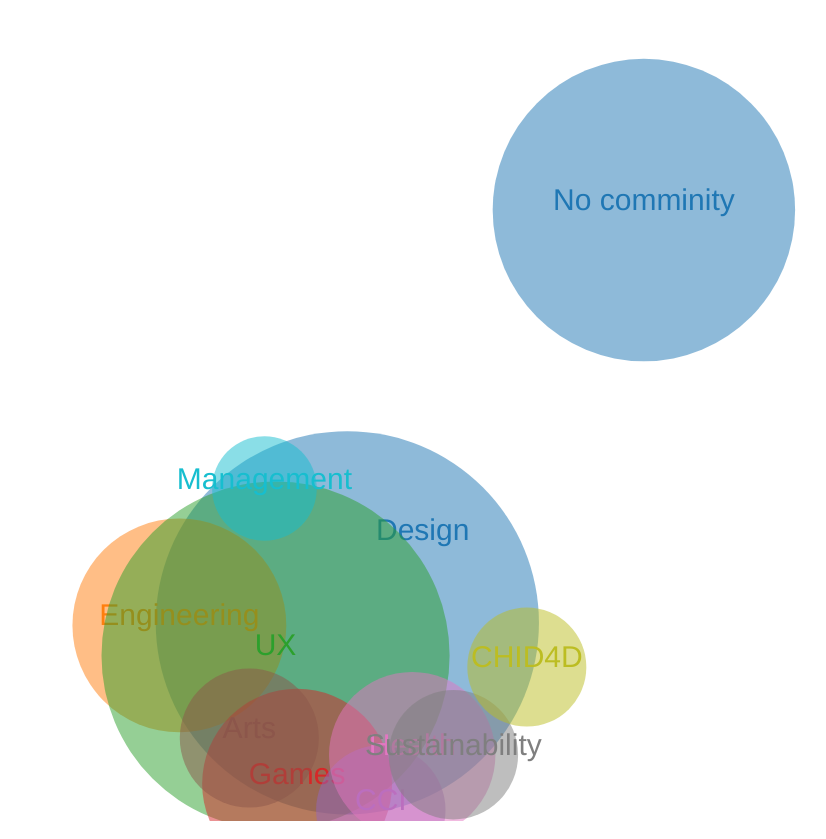
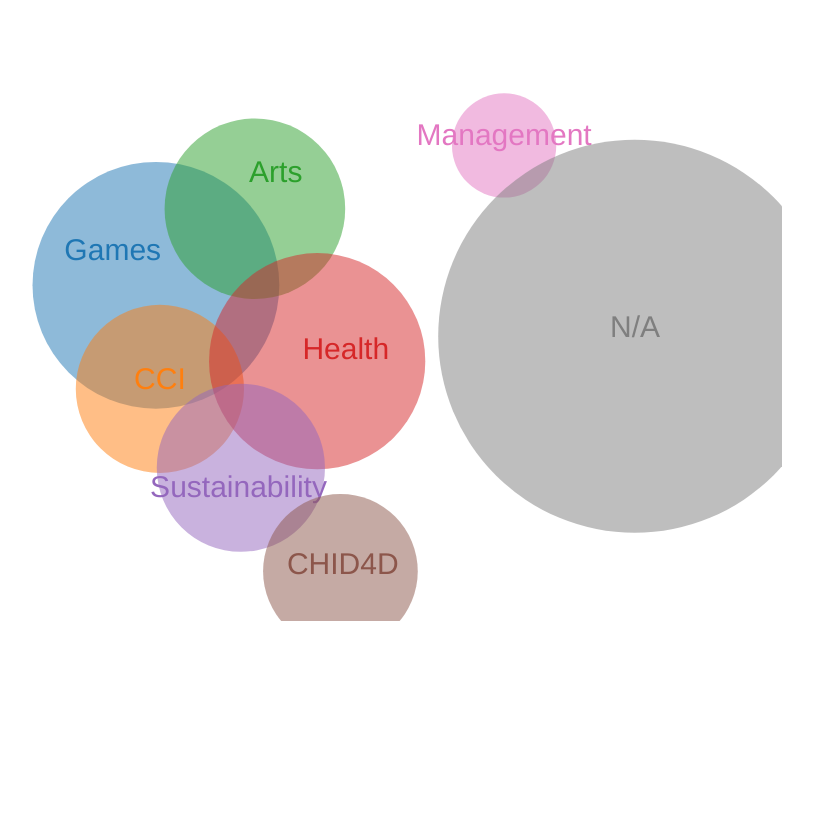
Before and after one commit to HCID/Design-Project---HVP, a plain HTML site: page examples/venn.html in a window 1280 px wide. Shown: the part 68-907 px from the top of the page, without its empty margins (258-1084 px from the left). After the commit the page ends 800 px from the top, so only its background shows below. Drawn offline with Linux system fonts and the light colour scheme.

Commit message:
Gravity fixes and venn diagrams

```diff
--- a/examples/venn.html
+++ b/examples/venn.html
@@ -37,107 +37,90 @@ table {
 <script type="text/javascript">
 
 // Initialize data
-var groups = ["Design", "Engineering", "UX", "Games", "CCI", "Arts", "Health", "Sustainability", "CHID4D", "Management", "No comminity"];
+var groups = ["Games", "CCI", "Arts", "Health", "Sustainability", "CHID4D", "Management", "N/A"];
 var data = [];
-for (var i=0; i<Math.pow(2, 11); i++)
+for (var i=0; i<Math.pow(2, 8); i++)
     data[i] = 0;
 
-var A=0, B=1, C=2, D=3, E=4, F=5, G=6, H=7, I=8, J=9, K=10;
-data[1<<A] = 68;
-data[1<<B] = 21;
-data[1<<C] = 45;
-data[1<<D] = 7;
-data[1<<E] = 6;
-data[1<<F] = 3;
-data[1<<G] = 17;
-data[1<<H] = 7;
+var D=0, E=1, F=2, G=3, H=4, I=5, J=6, K=7;
+
+data[1<<D] = 22;
+data[1<<E] = 7;
+data[1<<F] = 8;
+data[1<<G] = 20;
+data[1<<H] = 11;
 data[1<<I] = 11;
-data[1<<J] = 1;
+data[1<<J] = 6;
 data[1<<K] = 142;
 
-data[1<<A|1<<C] = 54;
-data[1<<C|1<<D] = 3;
-data[1<<B|1<<C] = 8;
-data[1<<A|1<<H] = 4;
-data[1<<A|1<<F] = 4;
-data[1<<B|1<<F] = 1;
-data[1<<J|1<<C] = 5;
-data[1<<C|1<<G] = 3;
-data[1<<C|1<<E] = 1;
-data[1<<A|1<<B] = 6;
-data[1<<A|1<<I] = 5;
-data[1<<G|1<<H] = 1;
-data[1<<A|1<<G] = 4;
-data[1<<D|1<<E] = 3;
-data[1<<A|1<<E] = 3;
-data[1<<C|1<<I] = 1;
-data[1<<D|1<<H] = 1;
-data[1<<B|1<<D] = 2;
-data[1<<A|1<<D] = 4;
-data[1<<C|1<<H] = 1;
-data[1<<G|1<<D] = 2;
-data[1<<H|1<<F] = 1;
-data[1<<A|1<<J] = 2;
-data[1<<H|1<<I] = 1;
-data[1<<C|1<<F] = 1;
-data[1<<G|1<<E] = 1;
+data[1<<I] += 5;
+data[1<<G] += 4;
+data[1<<E] += 3;
+data[1<<I] += 1;
+data[1<<D] += 2;
+data[1<<D] += 4;
+data[1<<H] += 1;
+data[1<<J] += 2;
+data[1<<F] += 1;
+data[1<<F] += 5;
+data[1<<E] += 2;
+data[1<<H] += 3;
+data[1<<D] += 3;
+data[1<<F] += 1;
+data[1<<I] += 1;
+data[1<<J] += 1;
+data[1<<G] += 2;
+data[1<<G] += 1;
+data[1<<D] += 1;
+data[1<<G] += 1;
+data[1<<G] += 2;
+data[1<<F] += 4;
 
 
 
-data[1<<A|1<<C|1<<D] = 11;
-data[1<<C|1<<D|1<<F] = 2;
-data[1<<A|1<<H|1<<F] = 1;
-data[1<<A|1<<C|1<<F] = 5;
-data[1<<A|1<<B|1<<C] = 12;
-data[1<<A|1<<J|1<<C] = 5;
-data[1<<C|1<<D|1<<E] = 1;
-data[1<<A|1<<C|1<<E] = 2;
-data[1<<A|1<<C|1<<H] = 3;
-data[1<<A|1<<B|1<<D] = 3;
-data[1<<A|1<<B|1<<F] = 1;
-data[1<<A|1<<C|1<<I] = 1;
-data[1<<A|1<<B|1<<J] = 1;
-data[1<<A|1<<C|1<<G] = 2;
-data[1<<A|1<<G|1<<H] = 2;
-data[1<<A|1<<D|1<<E] = 2;
-data[1<<A|1<<B|1<<G] = 1;
-data[1<<A|1<<E|1<<F] = 1;
-data[1<<B|1<<C|1<<D] = 1;
-data[1<<A|1<<G|1<<D] = 2;
-data[1<<G|1<<D|1<<E] = 1;
-data[1<<B|1<<C|1<<G] = 1;
+
+data[1<<D|1<<H] = 1;
+data[1<<D|1<<F] = 6;
+data[1<<D|1<<E] = 6;
+
+data[1<<E|1<<F] = 1;
+
+data[1<<G|1<<D] = 5;
+data[1<<G|1<<E] = 2;
+data[1<<G|1<<H] = 3;
+data[1<<G|1<<I] = 1;
+
+data[1<<H|1<<F] = 2;
+data[1<<H|1<<I] = 1;
+
+data[1<<J|1<<D] = 1;
 
 
 
-data[1<<A|1<<B|1<<D|1<<F] = 1;
-data[1<<A|1<<J|1<<C|1<<D] = 1;
-data[1<<A|1<<B|1<<C|1<<F] = 4;
-data[1<<A|1<<B|1<<J|1<<C] = 2;
-data[1<<A|1<<B|1<<C|1<<G] = 2;
-data[1<<B|1<<C|1<<D|1<<F] = 1;
+
+
+
+
+
+
+data[1<<G|1<<D|1<<E] = 1;
+data[1<<H|1<<E|1<<I] = 1;
+data[1<<D|1<<H|1<<E] = 1;
+data[1<<D|1<<E|1<<F] = 1;
+
 data[1<<D|1<<H|1<<E|1<<I] = 1;
-data[1<<A|1<<C|1<<G|1<<I] = 1;
-data[1<<A|1<<C|1<<G|1<<E] = 1;
-data[1<<A|1<<C|1<<D|1<<F] = 1;
-data[1<<A|1<<B|1<<C|1<<D] = 1;
-data[1<<C|1<<H|1<<E|1<<I] = 1;
-data[1<<A|1<<C|1<<G|1<<D] = 1;
-
-data[1<<A|1<<B|1<<C|1<<D|1<<F] = 1;
-data[1<<A|1<<C|1<<D|1<<H|1<<E] = 1;
-
-data[1<<A|1<<B|1<<C|1<<D|1<<E|1<<F] = 1;
-data[1<<A|1<<C|1<<G|1<<D|1<<H|1<<F] = 1;
+data[1<<G|1<<D|1<<H|1<<F] = 1;
 
 // Standard D3
 var color = d3.scale.category10();
-var venn = d3.layout.venn().size([1200, 800]);
+
+var venn = d3.layout.venn().size([window.screen.availWidth, window.screen.availHeight]);
 var circle = d3.svg.arc().innerRadius(0).startAngle(0).endAngle(2*Math.PI);
 
 var vis = d3.select("#vis")
   .append("svg")
     .data([data])
-    .attr("width", 1200).attr("height", 800);
+    .attr("width", window.screen.availWidth).attr("height", window.screen.availHeight);
 
 var circles = vis.selectAll("g.arc")
     .data(venn)
```
Also changed, not shown: js/script.js (+79 -23 lines).
